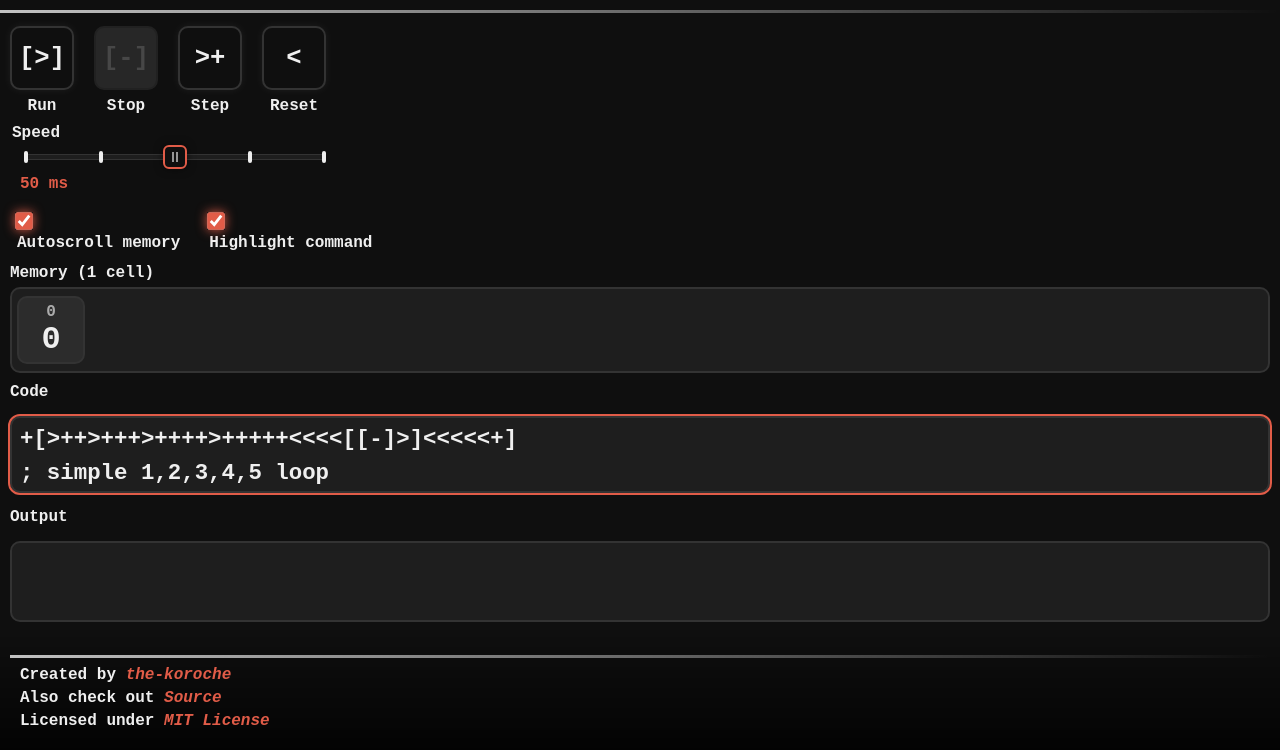
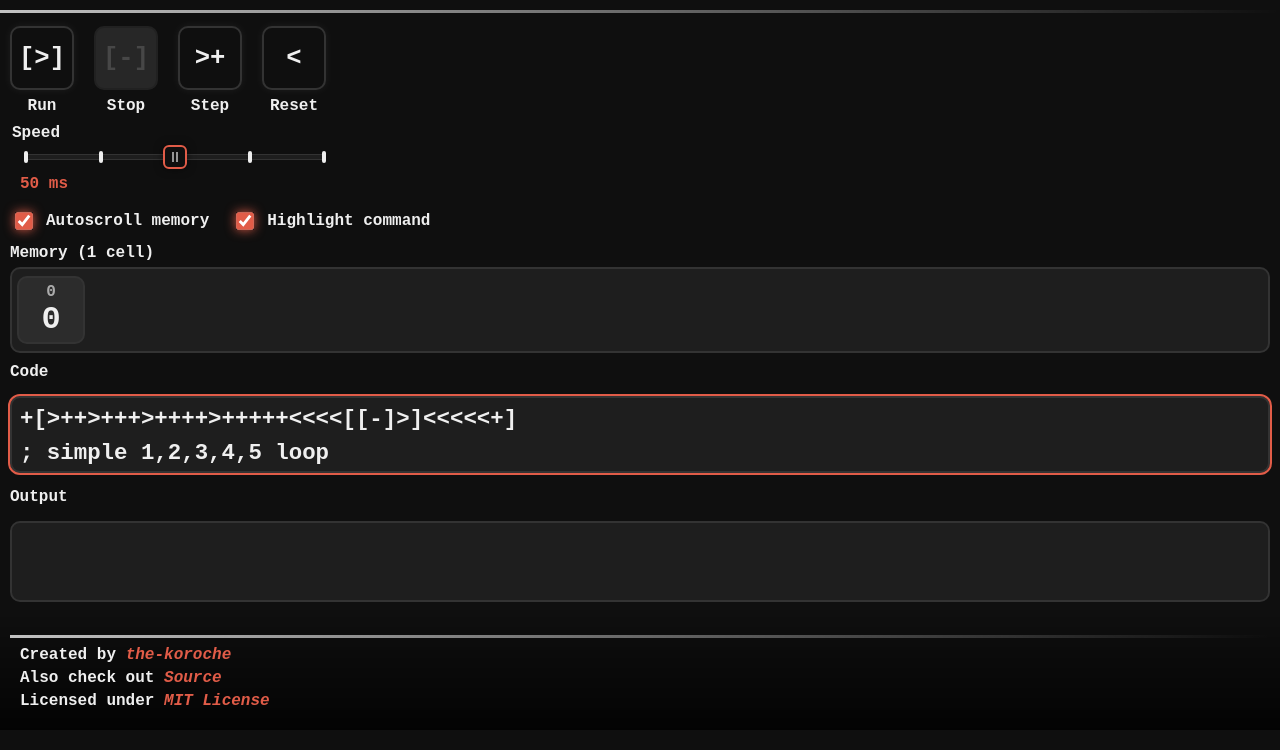
Before and after one commit to the-koroche/brainfuce-web, a plain HTML site: page index.html in a window 1280 px wide. Shown: the part 85-835 px from the top of the page. Drawn offline with Linux system fonts and the light colour scheme.

Commit message:
Fix checkboxes layout

```diff
--- a/index.html
+++ b/index.html
@@ -54,13 +54,13 @@
                     </div>
                     <div class="hbox">
                         <div class="checkbox-container">
-                            <label class="bf-title">
+                            <label class="bf-title" style="display: inline-flex;">
                                 <input type="checkbox" id="autoscroll-memory-check" checked>
                                 <div class="checkbox-text">Autoscroll memory</div>
                             </label>
                         </div>
                         <div class="checkbox-container">
-                            <label class="bf-title">
+                            <label class="bf-title" style="display: inline-flex;">
                                 <input type="checkbox" id="highlight-command-check" checked>
                                 <div class="checkbox-text">Highlight command</div>
                             </label>
--- a/styles/checkbox.css
+++ b/styles/checkbox.css
@@ -13,12 +13,14 @@ input[type="checkbox"] {
     height: 16px;
     cursor: pointer;
 
-    accent-color: var(--accent-color, #4aa3ff);
+    accent-color: var(--accent-color);
 
     font-size: var(--default-font-size);
     font-family: var(--default-font-family);
 
-    transition: box-shadow 0.2s ease, transform 0.15s ease;
+    transition:
+            box-shadow 0.2s ease,
+            transform 0.15s ease;
 }
 
 input[type="checkbox"]:checked {
@@ -28,7 +30,7 @@ input[type="checkbox"]:checked {
 
 /* Focus for accessibility */
 input[type="checkbox"]:focus-visible {
-    outline: 2px solid var(--accent-color, #4aa3ff);
+    outline: 2px solid var(--accent-color);
     outline-offset: 2px;
     border-radius: 4px;
 }
--- a/styles/style.css
+++ b/styles/style.css
@@ -282,6 +282,14 @@ button.bf {
     font-size: var(--bf-title-font-size);
     font-family: var(--default-font-family);
     font-weight: bold;
+    text-align: center;
+
+    display: flex;
+    flex-direction: row;
+    gap: 6px;
+
+    align-items: center;
+    justify-content: center;
 
     -webkit-user-select: none;
     -khtml-user-select: none;
```
